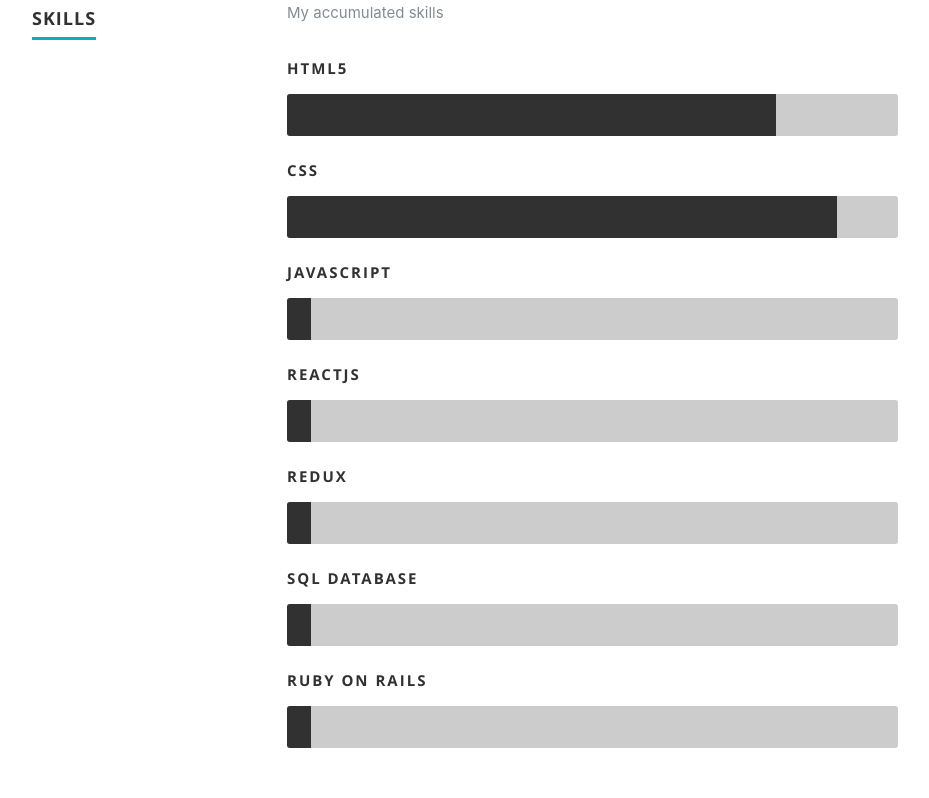
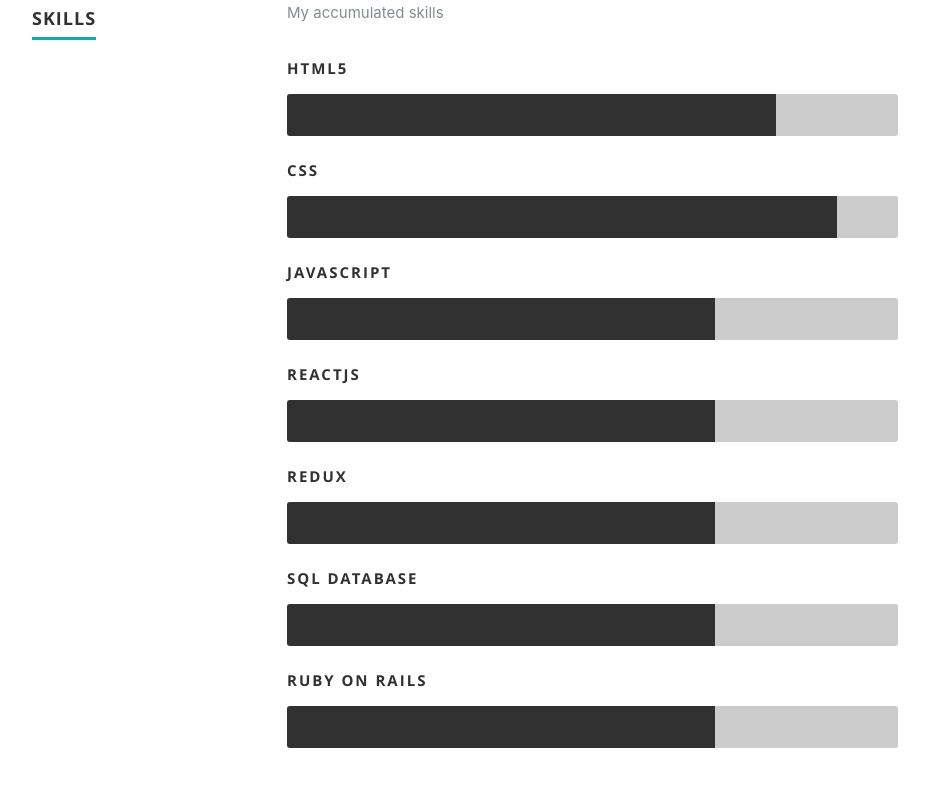
Before and after one commit to matomugo60/portfolio, a React (Create React App) app: page / in a window 1280 px wide. Shown: the part 2046-2844 px from the top of the page, without its empty margins (118-1047 px from the left). Built offline with nearby package versions, Linux system fonts and the light colour scheme.

Commit message:
updated bar css

```diff
--- a/public/css/layout.css
+++ b/public/css/layout.css
@@ -52,7 +52,7 @@
    vertical-align: middle;
    margin: 0 auto;
    width: 85%;
-   padding-bottom: 30px;s
+   padding-bottom: 30px;
    text-align: center;
 }
 
@@ -284,17 +284,18 @@
 /*----------------------------------------------*/
 /*	Skill Bars
 /*----------------------------------------------*/
-
 .bars {
    width: 95%;
    float: left;
    padding: 0;
    text-align: left;
  }
+
  .bars .skills {
    margin-top: 36px;
    list-style: none;
  }
+
  .bars li {
    position: relative;
    margin-bottom: 60px;
@@ -302,6 +303,7 @@
    height: 42px;
    border-radius: 3px;
  }
+
  .bars li em {
    font: 15px 'opensans-bold', sans-serif;
    color: #313131;
@@ -311,11 +313,11 @@
    position: relative;
    top: -36px;
  }
+
  .bar-expand {
    position: absolute;
    left: 0;
    top: 0;
-
    margin: 0;
    padding-right: 24px;
    background: #313131;
@@ -323,6 +325,7 @@
    height: 42px;
    line-height: 42px;
    border-radius: 3px 0 0 3px;
+   width: 70%; /* Adjust the width to fill more than halfway */
  }
 
 .photoshop {
```
Lines whose indentation alone changed are shown as unchanged.
